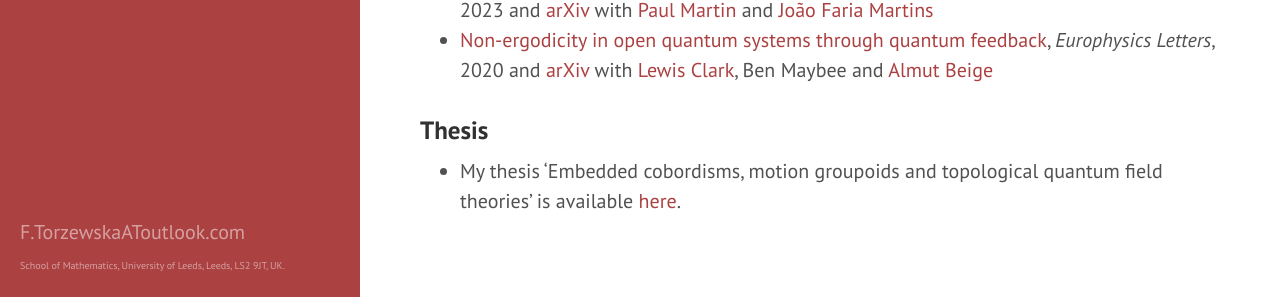
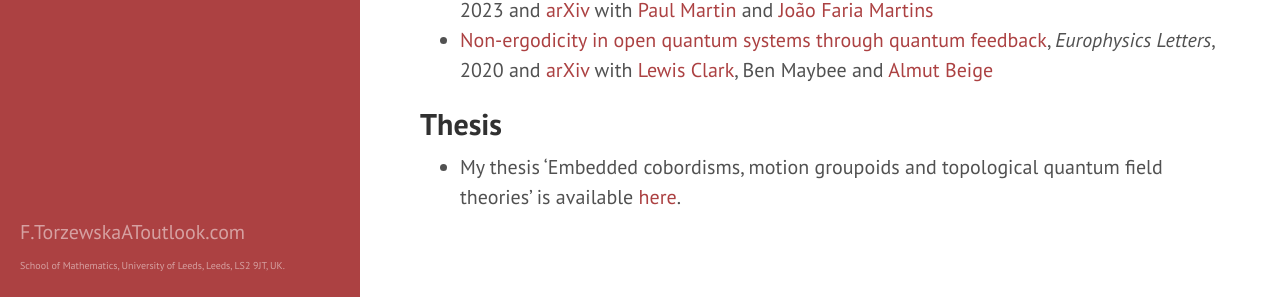
Before and after one commit to fionatorzewska/fionatorzewska.github.io, a Jekyll site: the page built from research.md, in a window 1280 px wide. Shown: the part 603-906 px from the top of the page. Built offline with Jekyll 4.4.1, drawn with Linux system fonts in a browser that asks for light colours; Markdown is read by kramdown in place of the engine named in the settings.

```diff
--- a/research.md
+++ b/research.md
@@ -21,5 +21,5 @@ and [Jo&atilde;o Faria Martins](http://www1.maths.leeds.ac.uk/~pmtjfa/)
 - [Non-ergodicity in open quantum systems through quantum feedback](https://epljournal.edpsciences.org/articles/epl/abs/2020/11/epl20169/epl20169.html), _Europhysics Letters_, 2020  and [arXiv](https://arxiv.org/abs/1611.03716) with [Lewis Clark]([https://www.staff.ncl.ac.uk/lewisclark/](https://scholar.google.co.uk/citations?user=UOzma1QAAAAJ&hl=en)), Ben Maybee and [Almut Beige](https://theory.leeds.ac.uk/dr-almut-beige/)
 
 
-### Thesis
+## Thesis
 - My thesis 'Embedded cobordisms, motion groupoids and topological quantum field theories' is available [here](https://etheses.whiterose.ac.uk/30137/).
```
